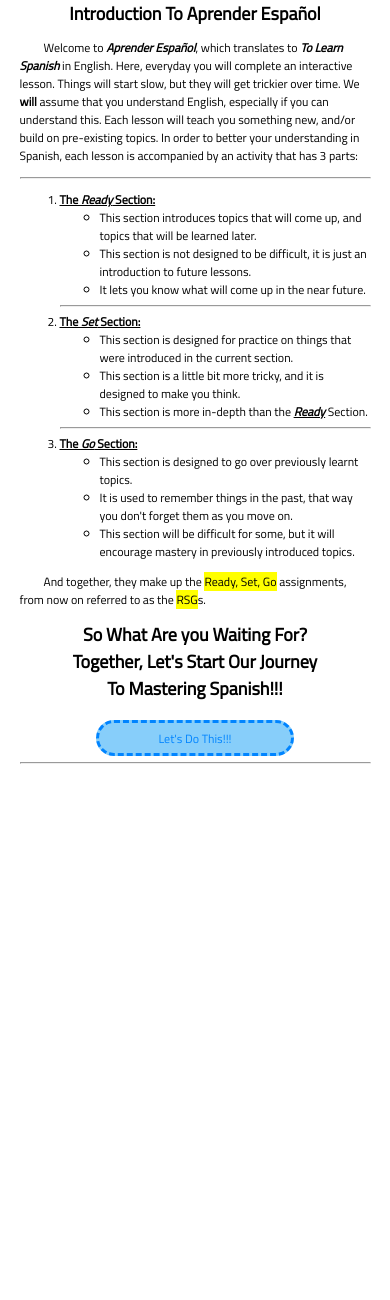
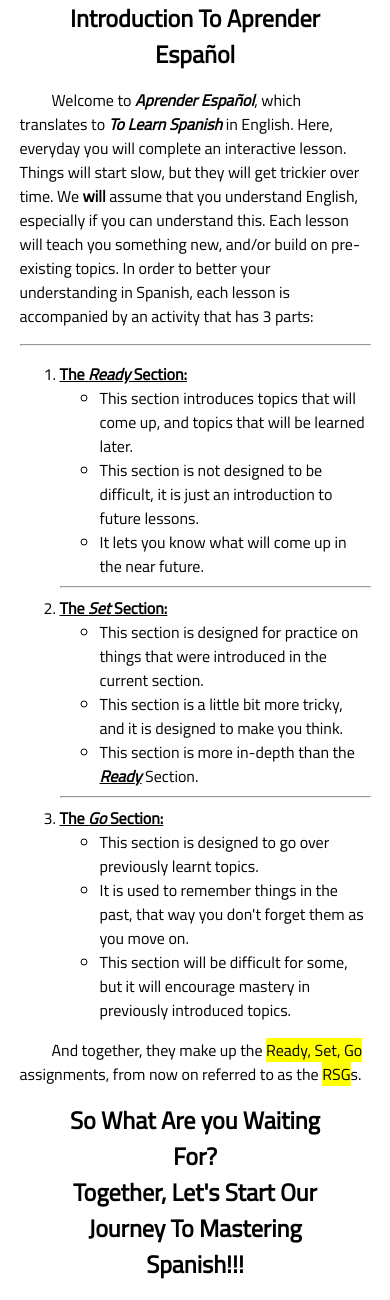
Before and after one commit to Mahdi03/mahdi.github.dev, a PHP site: the page made by DaMahdi03/Ayman_Studios/Aprender_Español/intro.html in a window 390 px wide. Shown: the top 1300 px of the page. Before the commit the page ends 764 px from the top, so only its background shows below. Run offline with PHP 8.4, Linux system fonts and the light colour scheme.

Commit message:
Mobilizing The Static Websites

```diff
--- a/DaMahdi03/Ayman_Studios/Aprender_Español/theme.css
+++ b/DaMahdi03/Ayman_Studios/Aprender_Español/theme.css
@@ -45,7 +45,7 @@
     body {
         margin: 0 auto;
         width: 90%;
-        font-size: 0.75em;
+        font-size: 1em;
     }
 }
 
```
